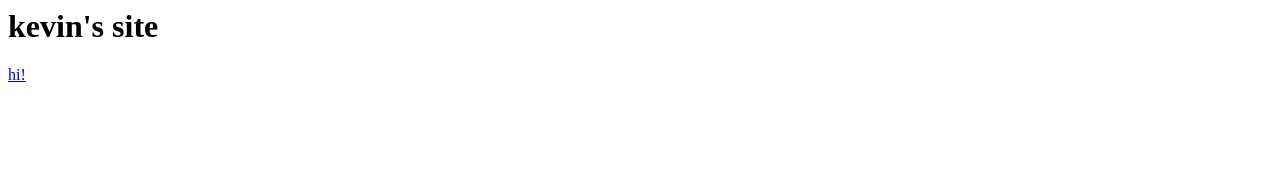
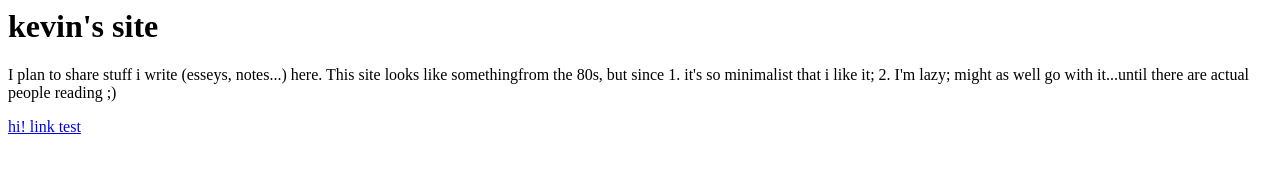
Before and after one commit to KevinYYeh/KevinYYeh.github.io, a plain HTML site: page index.html in a window 1280 px wide. Drawn offline with Linux system fonts and the light colour scheme.

Commit message:
ignore .md; update index

```diff
--- a/index.html
+++ b/index.html
@@ -1,3 +1,8 @@
 <h1>kevin's site</h1>
 
-<p><a href="https://kevinyyeh.github.io/hi.html">hi!</a></p>
+<p>I plan to share stuff i write (esseys, notes...) here. This site looks like somethingfrom the 80s, but since
+1. it's so minimalist that i like it;
+2. I'm lazy;
+might as well go with it...until there are actual people reading ;)</p>
+
+<p><a href="https://kevinyyeh.github.io/hi.html">hi! link test</a></p>
```
Also changed, not shown: 3 other files.
